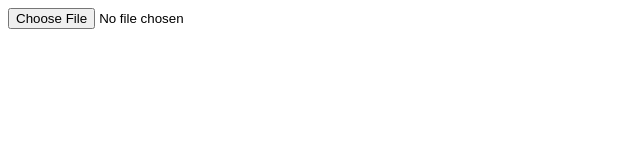
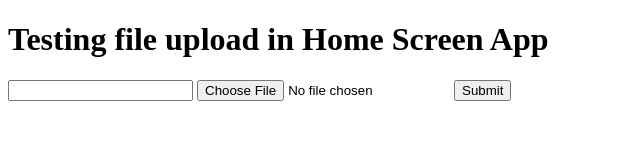
Before and after one commit to xyuanlai/camera, a plain HTML site: page index.html in a window 1280 px wide. Shown: the whole page, without its empty margins (0-640 px from the left). Drawn offline with Linux system fonts and the light colour scheme.

Commit message:
Update index.html

```diff
--- a/index.html
+++ b/index.html
@@ -13,7 +13,12 @@
   <link rel="manifest" href="./manifest.json">
 </head>
 <body>
-  <input type="file" accept="image/*">
+  <h1>Testing file upload in Home Screen App</h1>
+  <form method="post" action="/" enctype="multipart/form-data">
+    <input type="text" name="thetext">
+    <input type="file" name="thefile">
+    <button>Submit</button>
+  </form>
 
   <script>
     if ('serviceWorker' in navigator) {
```
